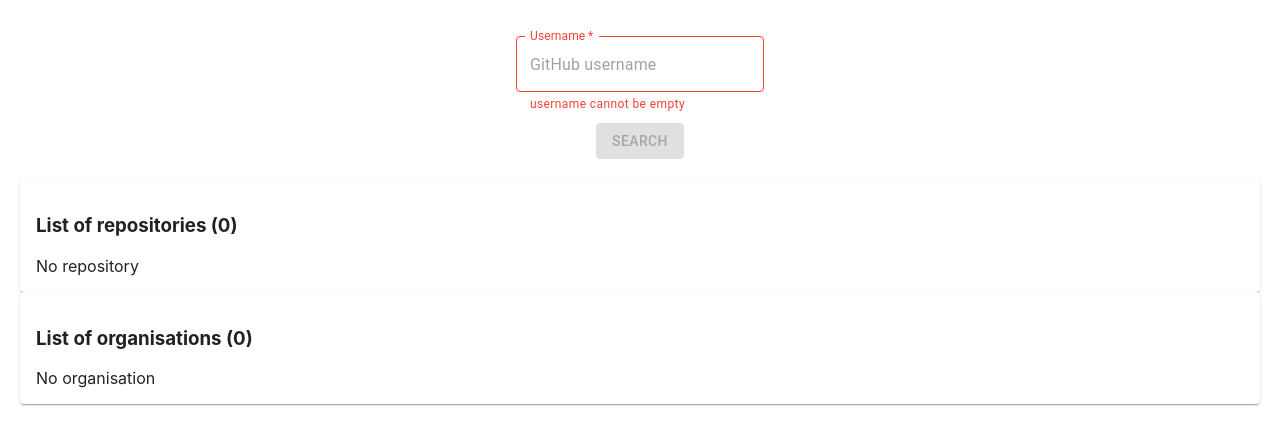
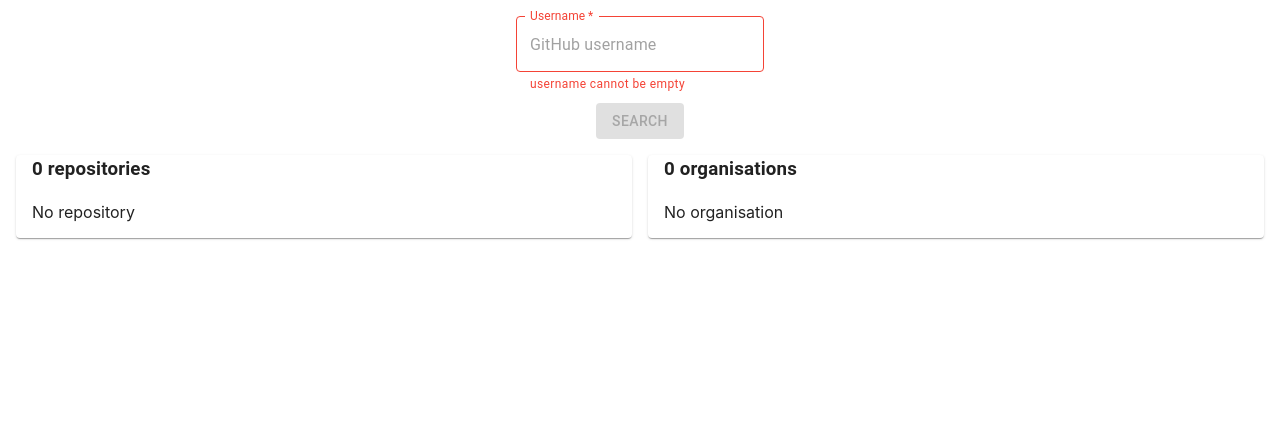
Before and after one commit to lerhhl/reactjs-github-api, a React (Create React App) app: page / in a window 1280 px wide. Shown: the top 444 px of the page. Built offline with nearby package versions, Linux system fonts and the light colour scheme.

Commit message:
Update UI

```diff
--- a/src/App.css
+++ b/src/App.css
@@ -1,8 +1,5 @@
 .App {
     text-align: center;
-    padding: 20px;
+    padding-left: 16px;
+    padding-right: 16px;
 }
-
-.repos-organisation-sections {
-    margin-top: 20px;
-}
--- a/src/App.js
+++ b/src/App.js
@@ -1,4 +1,7 @@
 import React from 'react';
+import {
+  Grid,
+} from '@material-ui/core/';
 import SearchBar from "./Components/SearchBar/SearchBar";
 import ReposSection from "./Components/ReposSection/ReposSection";
 import OrgsSection from "./Components/OrgsSection/OrgsSection";
@@ -6,13 +9,25 @@ import './App.css';
 
 function App() {
   return (
-    <div className="App">
-      <SearchBar/>
-      <div className="repos-organisation-sections">
-        <ReposSection/>
-        <OrgsSection/>
-      </div>
-    </div>
+    <Grid container spacing={2} justify="space-around" className="App">
+      <Grid item xs={12} zeroMinWidth>
+        <Grid container spacing={2} >
+          <Grid item xs={12}>
+            <SearchBar/>
+          </Grid>
+        </Grid>
+      </Grid>
+      <Grid item xs={12}>
+        <Grid container spacing={2}>
+          <Grid item xs={12} sm={6}>
+            <ReposSection/>
+          </Grid>
+          <Grid item xs={12} sm={6}>
+            <OrgsSection/>
+          </Grid>
+        </Grid>
+      </Grid>
+    </Grid>
   );
 }
 
--- a/src/Components/OrgsSection/OrgsSection.css
+++ b/src/Components/OrgsSection/OrgsSection.css
@@ -1,4 +1,9 @@
 .orgs-section {
-    padding: 16px;
     text-align: left;
 }
+
+.no-org-text {
+    padding-left: 16px;
+    padding-right: 16px;
+    padding-bottom: 16px;
+}
--- a/src/Components/OrgsSection/OrgsSection.js
+++ b/src/Components/OrgsSection/OrgsSection.js
@@ -4,6 +4,7 @@ import {
   Paper,
   ListItem,
   ListItemText,
+  Typography,
 } from '@material-ui/core/';
 import "./OrgsSection.css";
 
@@ -18,18 +19,22 @@ export function OrgsSection(props) {
 
   return (
     <Paper className="orgs-section">
-      <h3>List of organisations ({orgs.length})</h3>
+      <Typography
+        noWrap
+        style={{fontWeight: "bold", fontSize: "1.17em", marginBottom: "1em", paddingLeft: 16, paddingRight: 16}}
+      >
+        {orgs.length} organisations
+      </Typography>
       {
         orgs.length > 0 ? (
-          orgs.map((org, index) => {
+          orgs.map(org => {
             return (
               <ListItem
-                style={{paddingLeft: 0, paddingRight: 0}}
                 button
                 key={org.name}
                 onClick={() => handleClick(org.html_url)}
               >
-                <ListItemText primary={`${index + 1} ${org.name}`}/>
+                <ListItemText primary={org.name}/>
               </ListItem>
             );
           })
--- a/src/Components/ReposSection/ReposSection.css
+++ b/src/Components/ReposSection/ReposSection.css
@@ -1,4 +1,9 @@
 .repos-section {
-    padding: 16px;
     text-align: left;
 }
+
+.no-repo-text {
+    padding-left: 16px;
+    padding-right: 16px;
+    padding-bottom: 16px;
+}
--- a/src/Components/ReposSection/ReposSection.js
+++ b/src/Components/ReposSection/ReposSection.js
@@ -4,6 +4,7 @@ import {
   Paper,
   ListItem,
   ListItemText,
+  Typography,
 } from '@material-ui/core/';
 import "./ReposSection.css";
 
@@ -18,18 +19,23 @@ export function ReposSection(props) {
 
   return (
     <Paper className="repos-section">
-      <h3>List of repositories ({repos.length})</h3>
+      <Typography
+        noWrap
+        className="title"
+        style={{fontWeight: "bold", fontSize: "1.17em", marginBottom: "1em", paddingLeft: 16, paddingRight: 16}}
+      >
+        {repos.length} repositories
+      </Typography>
       {
         repos.length > 0 ? (
-          repos.map((repo, index) => {
+          repos.map(repo => {
             return (
               <ListItem
-                style={{paddingLeft: 0, paddingRight: 0}}
                 button
                 key={repo.name}
                 onClick={() => handleClick(repo.html_url)}
               >
-                <ListItemText primary={`${index + 1} ${repo.name}`}/>
+                <ListItemText primary={repo.name}/>
               </ListItem>
             );
           })
```
Also changed, not shown: 2 other files (tests, documents, lock files or other folders).
